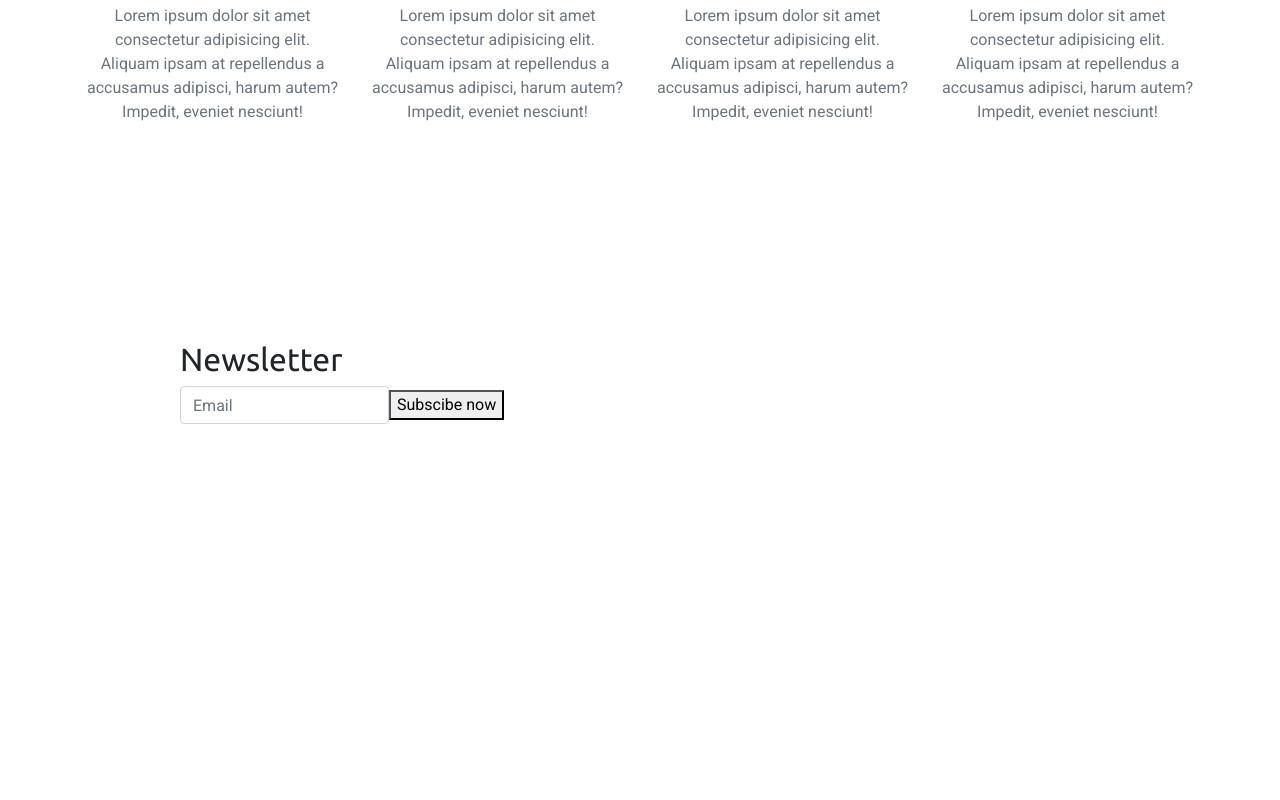
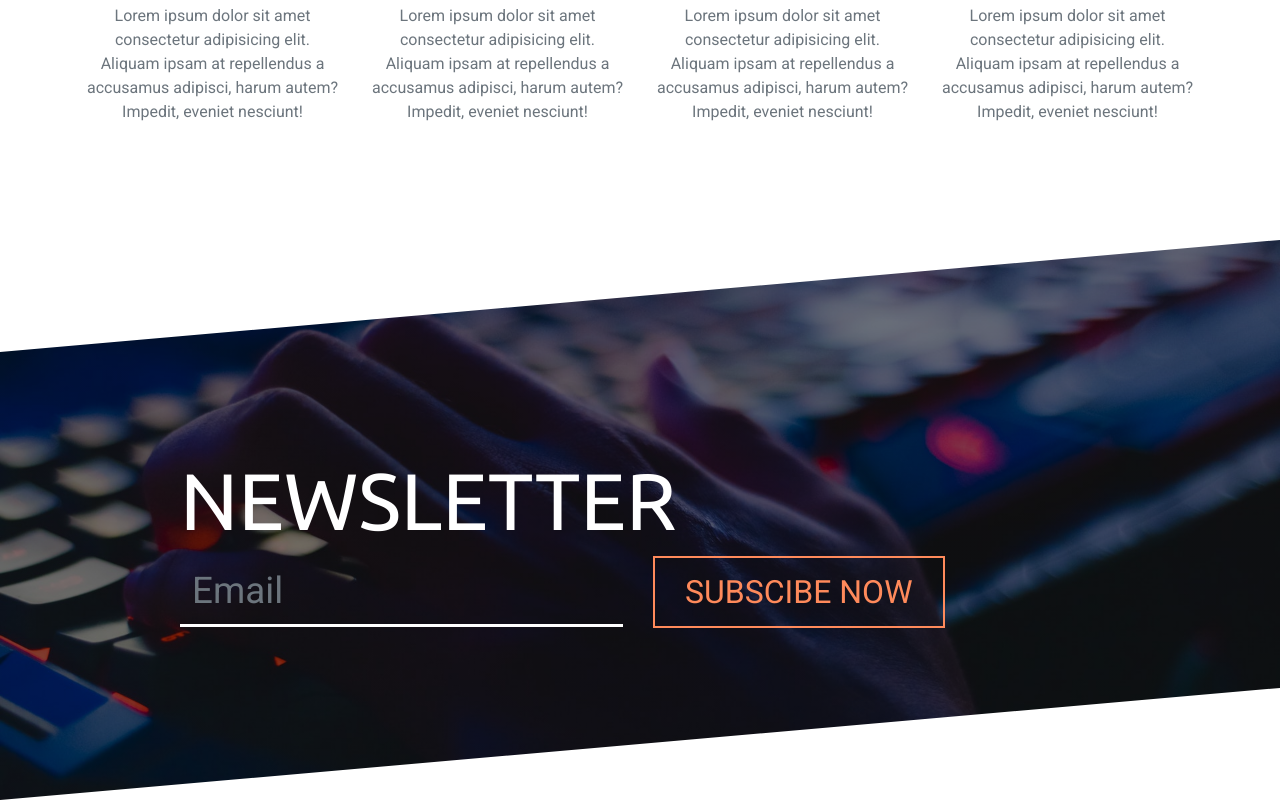
Before and after one commit to slobodanmiric/agency-30-dana, a plain HTML site: page index.html in a window 1280 px wide. Shown: the part 1312-2112 px from the top of the page. Before the commit the page ends 1836 px from the top, so only its background shows below. Drawn offline with nearby package versions, Linux system fonts and the light colour scheme.

Commit message:
contact css

```diff
--- a/index.html
+++ b/index.html
@@ -137,7 +137,7 @@
     <!-- contact -->
     <section id="contact" class="py-5">
         <article class="container">
-            <div class="row">
+            <div class="row align-items-center">
                 <div class="col-md-10 mx-auto">
                     <h2>Newsletter</h2>
                     <form class="form-inline">
--- a/style.css
+++ b/style.css
@@ -79,20 +79,20 @@ banner
     margin-bottom: 30px;
 }
 .bannerBtn {
+    font-size: 20px;
+    color: var(--bela);
     text-decoration: none;
-    font-size: 20px;
     padding: 15px 25px;
     border: 2px solid var(--orange);
     background: transparent;
     text-transform: uppercase;
-    color: var(--bela);
     margin: 0 10px;
     transition: var(--transition);
 }
 .bannerBtn:hover {
-    text-decoration: none;
     background: var(--orange);
     color: var(--black);
+    text-decoration: none;
 }
 /*********************
 bannerIcons
@@ -141,3 +141,45 @@ services
 #services .fa-js {
     clip-path: polygon(100% 0%, 75% 50%, 100% 100%, 25% 100%, 0% 50%, 25% 0%);
 }
+/*********************
+contact
+*********************/
+#contact {
+    background-image: linear-gradient(rgba(0,0,0,.5), rgba(0,0,0,.5)), url(img/contact.jpg);
+    background-position: center;
+    background-size: cover;
+    background-attachment: fixed;
+    height: 70vh;
+    clip-path: polygon(0 20%, 100% 0%, 100% 80%, 0% 100%);
+}
+#contact .row {
+    height: 50vh;
+}
+#contact h2 {
+    color: var(--bela);
+    font-size: 5em;
+    text-transform: uppercase;
+}
+#contact input {
+    background: transparent;
+    border: none;
+    border-bottom: 3px solid var(--bela);
+    border-radius: 0;
+    font-size: 2.3em;
+}
+#contact button {
+    color: var(--bela);
+    font-size: 2em;
+    color: var(--orange);
+    text-decoration: none;
+    padding: 10px 30px;
+    border: 2px solid var(--orange);
+    background: transparent;
+    text-transform: uppercase;
+    margin-left: 30px;
+    transition: var(--transition);
+}
+#contact button:hover {
+    background: var(--orange);
+    color: var(--black);
+}
```
